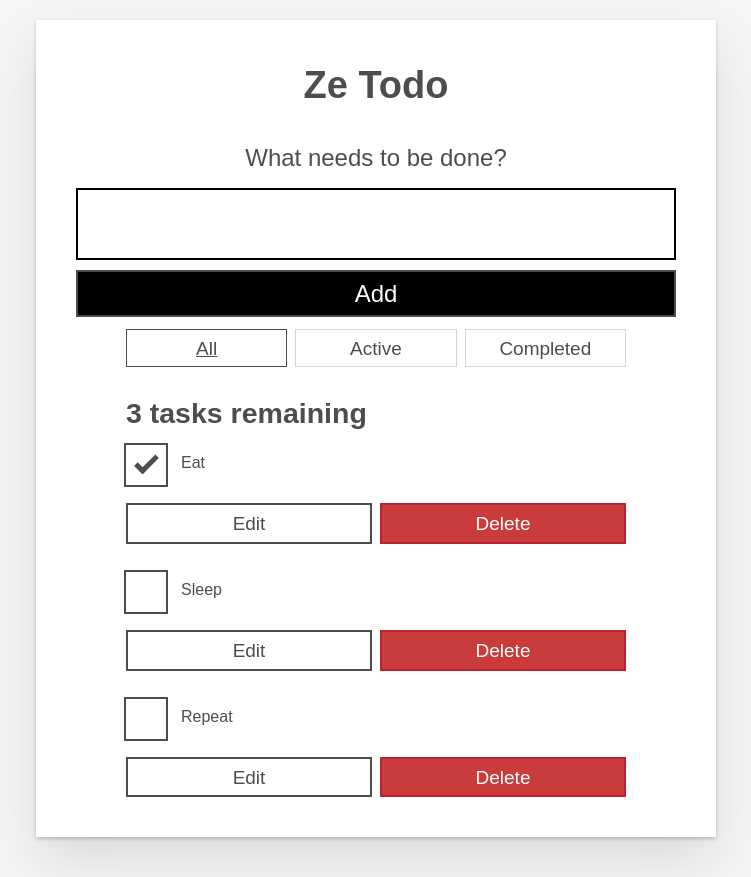
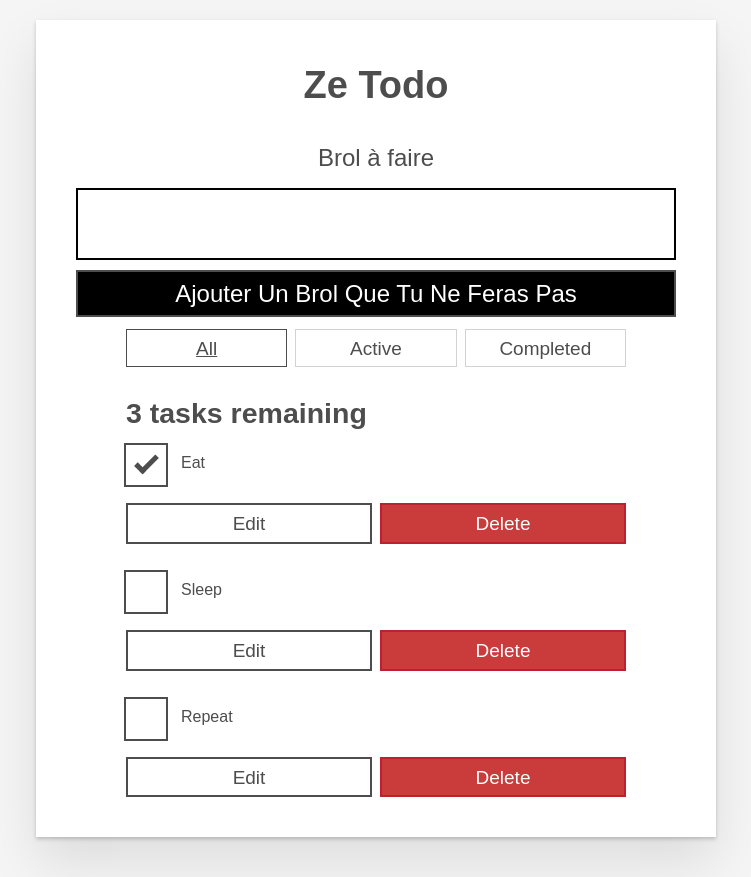
Before and after one commit to rude-seagull/todolist, a React (Create React App) app: page / in a window 1280 px wide. Shown: the whole page, without its empty margins (264-1015 px from the left). Built offline with nearby package versions, Linux system fonts and the light colour scheme.

Commit message:
WIP : work with localStorage

```diff
--- a/src/App.js
+++ b/src/App.js
@@ -1,7 +1,7 @@
 import Todolist from "./components/Todolist";
 import Form from "./components/Form";
 import FilterButton from "./components/FilterButton";
-import { useState } from "react";
+import { useState, useEffect } from "react";
 
 const FILTER_MAP = {
   All: () => true,
@@ -14,10 +14,21 @@ const FILTER_NAMES = Object.keys(FILTER_MAP);
 function App({ initialTasks }) {
   console.count("Rendering APP Counter")
   const [filter, setFilter] = useState("All");
-  const [tasks, setTasks] = useState(initialTasks);
+  const [tasks, setTasks] = useState(initialTasks); // does not work with localStorage
+
+  useEffect(() => {
+    console.count("APP useEffect Counter")
+    const storedTasks = localStorage.getItem("tasks")
+    if (storedTasks) {
+      setTasks(JSON.parse(storedTasks))
+    }
+  }, [])
 
   function addTask(name) {
-    setTasks([...tasks, { id: "todo-" + tasks.length, name: name, completed: false }])
+    const updatedTasks = [...tasks, { id: "todo-" + tasks.length, name: name, completed: false }]
+    setTasks(updatedTasks)
+    // localStorage.setItem("tasks_not_working", JSON.stringify(tasks)) Why is this not working ?
+    localStorage.setItem("tasks", JSON.stringify(updatedTasks))
   }
 
   return (
--- a/src/components/Form.js
+++ b/src/components/Form.js
@@ -18,7 +18,7 @@ function Form({ addTask }) {
     <form onSubmit={handleSubmit}>
       <h2 className="label-wrapper">
         <label htmlFor="new-todo-input" className="label__lg">
-          What needs to be done?
+          Brol à faire
         </label>
       </h2>
       <input
@@ -31,7 +31,7 @@ function Form({ addTask }) {
         onChange={handleChange}
       />
       <button type="submit" className="btn btn__primary btn__lg">
-        Add
+        Ajouter un brol que tu ne feras pas
       </button>
     </form>
   );
--- a/src/components/Todolist.js
+++ b/src/components/Todolist.js
@@ -6,6 +6,7 @@ function Todolist({ tasks, setTasks, filterMap, filter }) {
     function deleteTask(id) {
         const remainingTasks = tasks.filter(task => id !== task.id);
         setTasks(remainingTasks);
+        localStorage.setItem("tasks", JSON.stringify(remainingTasks))
     }
 
     function editTask(id, newName) {
@@ -16,6 +17,7 @@ function Todolist({ tasks, setTasks, filterMap, filter }) {
             return task;
         });
         setTasks(editedTasks);
+        localStorage.setItem("tasks", JSON.stringify(editedTasks))
     }
 
     function toggleCompleteStatus(id) {
@@ -26,6 +28,7 @@ function Todolist({ tasks, setTasks, filterMap, filter }) {
             return task;
         });
         setTasks(updatedTasks);
+        localStorage.setItem("tasks", JSON.stringify(updatedTasks))
     }
 
     return (
--- a/src/index.js
+++ b/src/index.js
@@ -12,6 +12,6 @@ const DEFAULT_TASKS = [
 const root = ReactDOM.createRoot(document.getElementById('root'));
 root.render(
   <React.StrictMode>
-    <App initialTasks={DEFAULT_TASKS} />
+    <App initialTasks={DEFAULT_TASKS}/>
   </React.StrictMode>
 );
```
